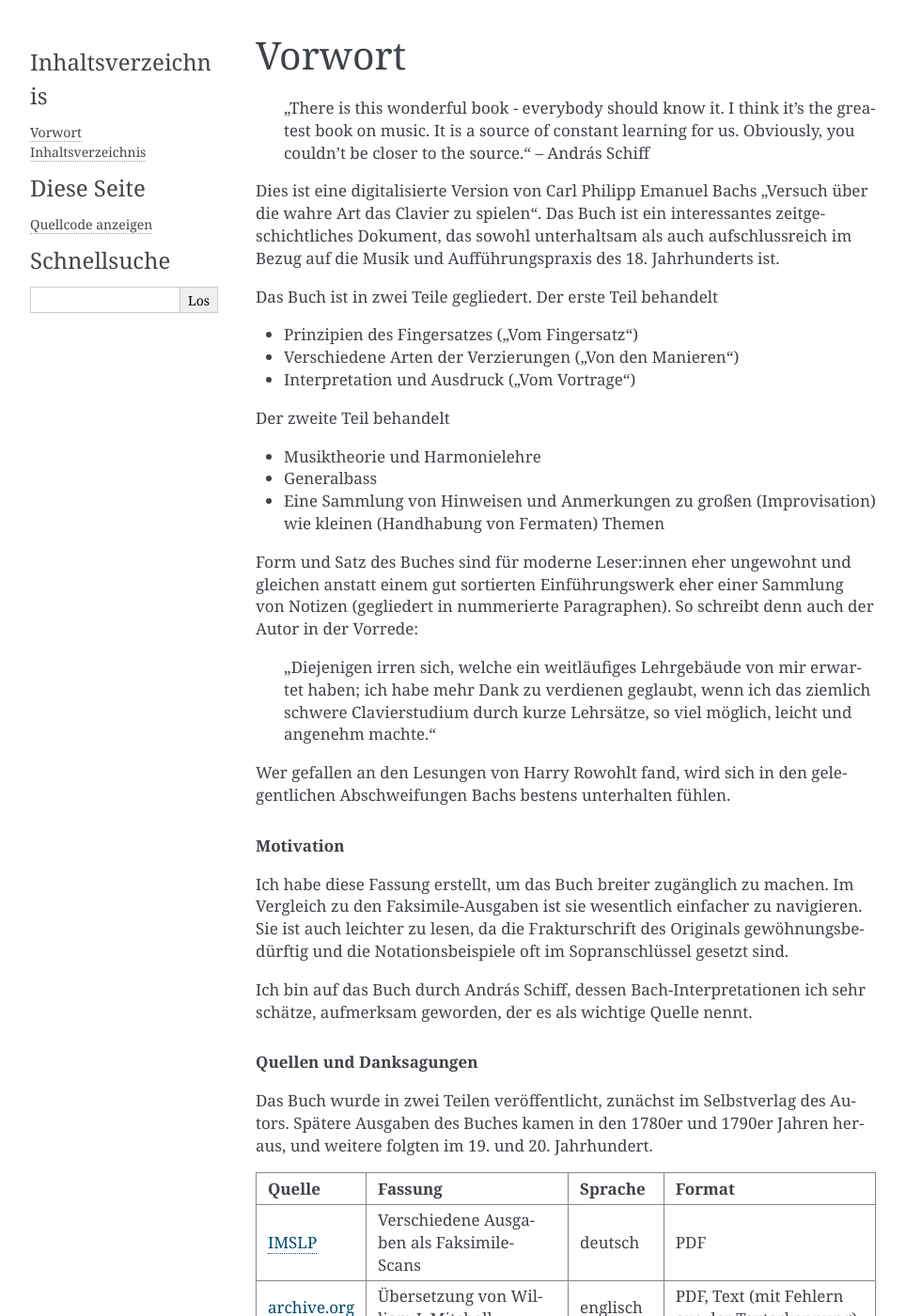
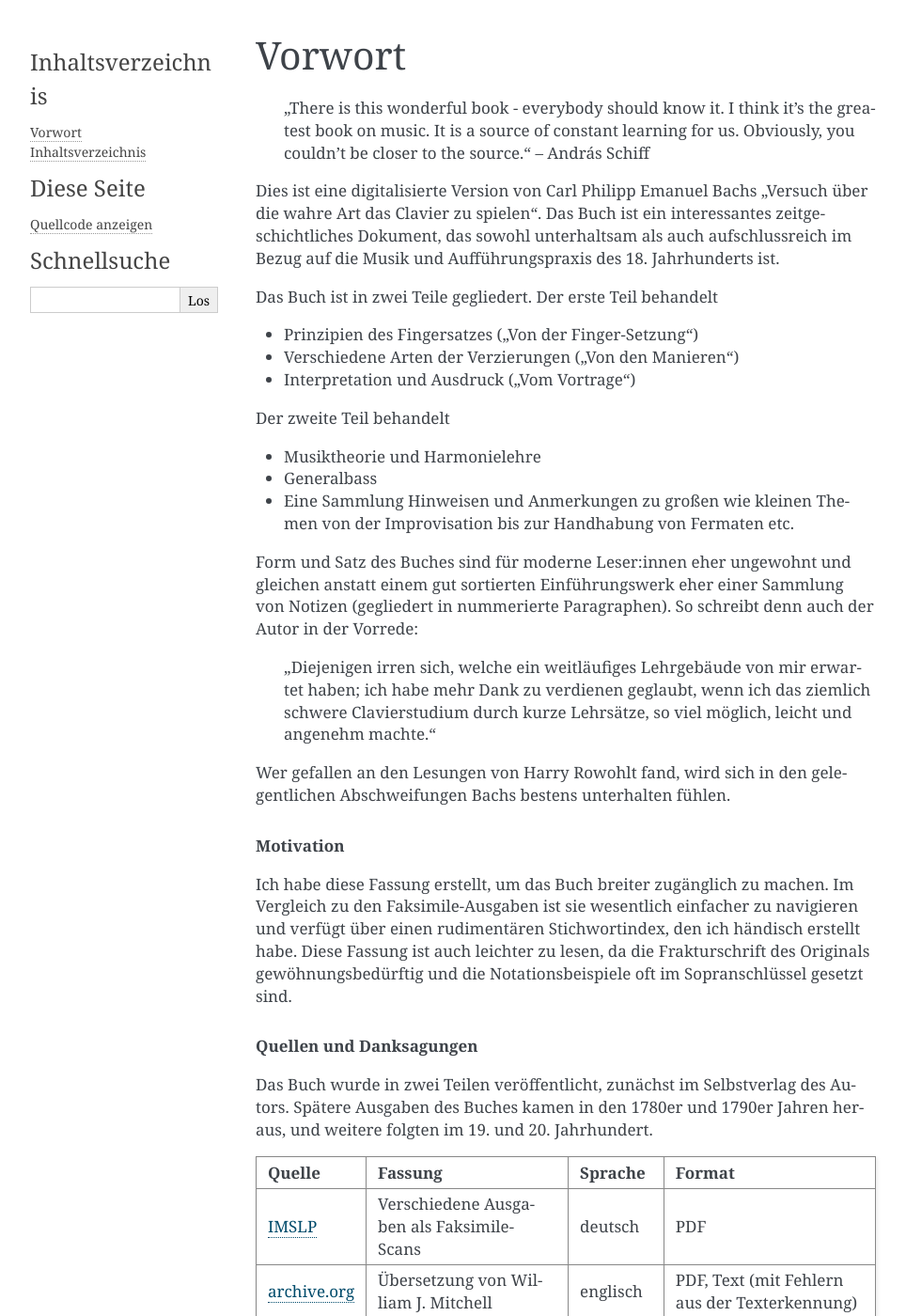
Before and after one commit to carlwitt/CPE-Bach-Clavier, a Sphinx documentation site: the page built from docs/source/index.rst, in a window 1280 px wide and 1400 px high. Shown: the whole window at 94% size, without its empty margins (148-1112 px from the left). Built offline with Sphinx 7.4.7, drawn with Linux system fonts in a browser that asks for light colours; some of the changed text lies outside the part shown.

Commit message:
Kleine Korrekturen Einleitung

```diff
--- a/docs/source/index.rst
+++ b/docs/source/index.rst
@@ -11,7 +11,7 @@ die Musik und Aufführungspraxis des 18. Jahrhunderts ist.
 
 Das Buch ist in zwei Teile gegliedert. Der erste Teil behandelt
 
-- Prinzipien des Fingersatzes ("Vom Fingersatz")
+- Prinzipien des Fingersatzes ("Von der Finger-Setzung")
 - Verschiedene Arten der Verzierungen ("Von den Manieren")
 - Interpretation und Ausdruck ("Vom Vortrage")
 
@@ -19,7 +19,7 @@ Der zweite Teil behandelt
 
 - Musiktheorie und Harmonielehre
 - Generalbass
-- Eine Sammlung von Hinweisen und Anmerkungen zu großen (Improvisation) wie kleinen (Handhabung von Fermaten) Themen
+- Eine Sammlung Hinweisen und Anmerkungen zu großen wie kleinen Themen von der Improvisation bis zur Handhabung von Fermaten etc.
 
 Form und Satz des Buches sind für moderne Leser:innen eher ungewohnt und gleichen anstatt einem gut sortierten Einführungswerk eher einer Sammlung von Notizen (gegliedert in nummerierte Paragraphen). So schreibt denn auch der Autor in der Vorrede:
 
@@ -31,10 +31,8 @@ Wer gefallen an den Lesungen von Harry Rowohlt fand, wird sich in den gelegentli
 .. Rubric:: Motivation
 
 Ich habe diese Fassung erstellt, um das Buch breiter zugänglich zu machen.
-Im Vergleich zu den Faksimile-Ausgaben ist sie wesentlich einfacher zu navigieren.
-Sie ist auch leichter zu lesen, da die Frakturschrift des Originals gewöhnungsbedürftig und die Notationsbeispiele oft im Sopranschlüssel gesetzt sind.
-
-Ich bin auf das Buch durch András Schiff, dessen Bach-Interpretationen ich sehr schätze, aufmerksam geworden, der es als wichtige Quelle nennt.
+Im Vergleich zu den Faksimile-Ausgaben ist sie wesentlich einfacher zu navigieren und verfügt über einen rudimentären Stichwortindex, den ich händisch erstellt habe.
+Diese Fassung ist auch leichter zu lesen, da die Frakturschrift des Originals gewöhnungsbedürftig und die Notationsbeispiele oft im Sopranschlüssel gesetzt sind.
 
 .. Rubric:: Quellen und Danksagungen
 
--- a/docs/source/part1/00_Titelblatt.rst
+++ b/docs/source/part1/00_Titelblatt.rst
@@ -1,5 +1,7 @@
-Versuch über die wahre Art Das Clavier zu spielen
+Titelblatt
 ===================================================
+
+.. rubric:: Versuch über die wahre Art Das Clavier zu spielen
 
 mit Exempeln und achtzehn Probe-Stücken in 6 Sonaten erläutert von Carl Philipp Emanuel Bach, königl. Preuß. Cammer-Musikus.
 
--- a/docs/source/part1/03_Fingersetzung.rst
+++ b/docs/source/part1/03_Fingersetzung.rst
@@ -1,7 +1,7 @@
 Das erste Hauptstück
 ================
 
-Von der Fingersetzung
+Von der Finger-Setzung
 ---------------------
 
 .. rubric:: §1
```
Also changed, not shown: other parts of docs/source/part1/03_Fingersetzung.rst (+1 -1 lines).
